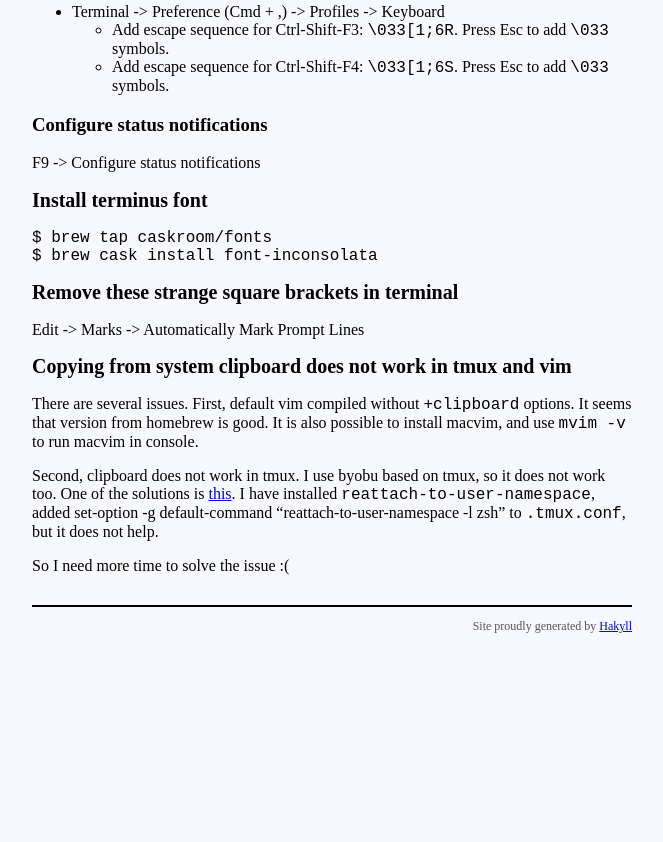
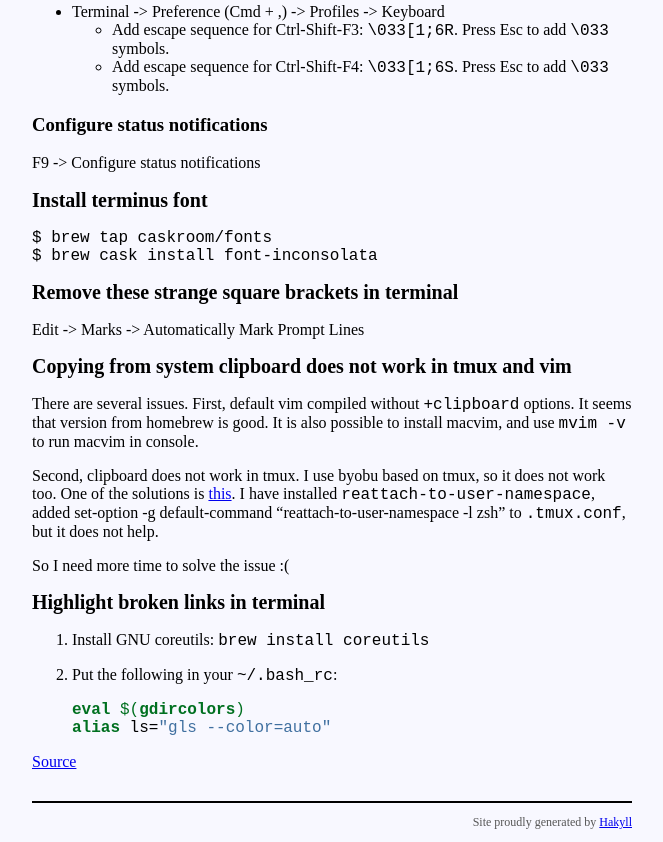
Before and after one commit to alexanderlobov/alexanderlobov.github.io, a plain HTML site: page posts/2017-02-02-mac-configuration-cheatsheet/index.html in a window 1280 px wide. Shown: the part 1082-1924 px from the top of the page, without its empty margins (308-971 px from the left). Before the commit the page ends 1728 px from the top, so only its background shows below. Drawn offline with Linux system fonts and the light colour scheme; a script that the page names is missing.

Commit message:
Updating from 0e8f0ef

```diff
--- a/posts/2017-02-02-mac-configuration-cheatsheet/index.html
+++ b/posts/2017-02-02-mac-configuration-cheatsheet/index.html
@@ -103,6 +103,14 @@ $ brew cask install font-inconsolata</code></pre>
 <p>There are several issues. First, default vim compiled without <code>+clipboard</code> options. It seems that version from homebrew is good. It is also possible to install macvim, and use <code>mvim -v</code> to run macvim in console.</p>
 <p>Second, clipboard does not work in tmux. I use byobu based on tmux, so it does not work too. One of the solutions is <a href="https://github.com/ChrisJohnsen/tmux-MacOSX-pasteboard">this</a>. I have installed <code>reattach-to-user-namespace</code>, added set-option -g default-command “reattach-to-user-namespace -l zsh” to <code>.tmux.conf</code>, but it does not help.</p>
 <p>So I need more time to solve the issue :(</p>
+<h2 id="highlight-broken-links-in-terminal">Highlight broken links in terminal</h2>
+<ol style="list-style-type: decimal">
+<li>Install GNU coreutils: <code>brew install coreutils</code></li>
+<li><p>Put the following in your <code>~/.bash_rc</code>:</p>
+<div class="sourceCode"><pre class="sourceCode bash"><code class="sourceCode bash"><span class="kw">eval</span> <span class="ot">$(</span><span class="kw">gdircolors</span><span class="ot">)</span>
+<span class="kw">alias</span> ls=<span class="st">&quot;gls --color=auto&quot;</span></code></pre></div></li>
+</ol>
+<p><a href="http://superuser.com/questions/401243/mac-osx-cannot-color-broken-symlinks">Source</a></p>
 
 <div id="disqus_thread"></div>
 <script>
```
